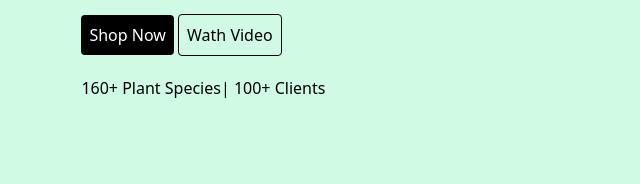
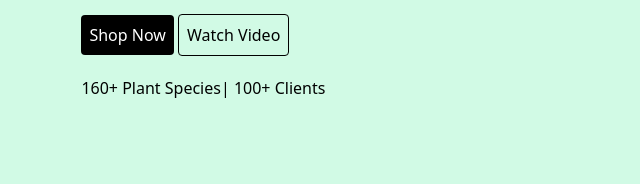
Before and after one commit to Prakass1215/Greenden, a plain HTML site: page index.html in a window 1280 px wide. Shown: the part 182-366 px from the top of the page, 121-761 px from the left. Drawn offline with nearby package versions, Linux system fonts and the light colour scheme.

Commit message:
Update index.html

```diff
--- a/index.html
+++ b/index.html
@@ -47,7 +47,7 @@
             <h2 class="font-bold text-3xl md:text-5xl mb-5">Plants for your Interior</h2>
             <div>
                 <button class="bg-black rounded p-2 text-white">Shop Now</button>
-                <button class="border border-black rounded p-2">Wath Video</button>
+                <button class="border border-black rounded p-2">Watch Video</button>
             </div>
 
             <p class="mt-5">160+ Plant Species| 100+ Clients</p>
```
